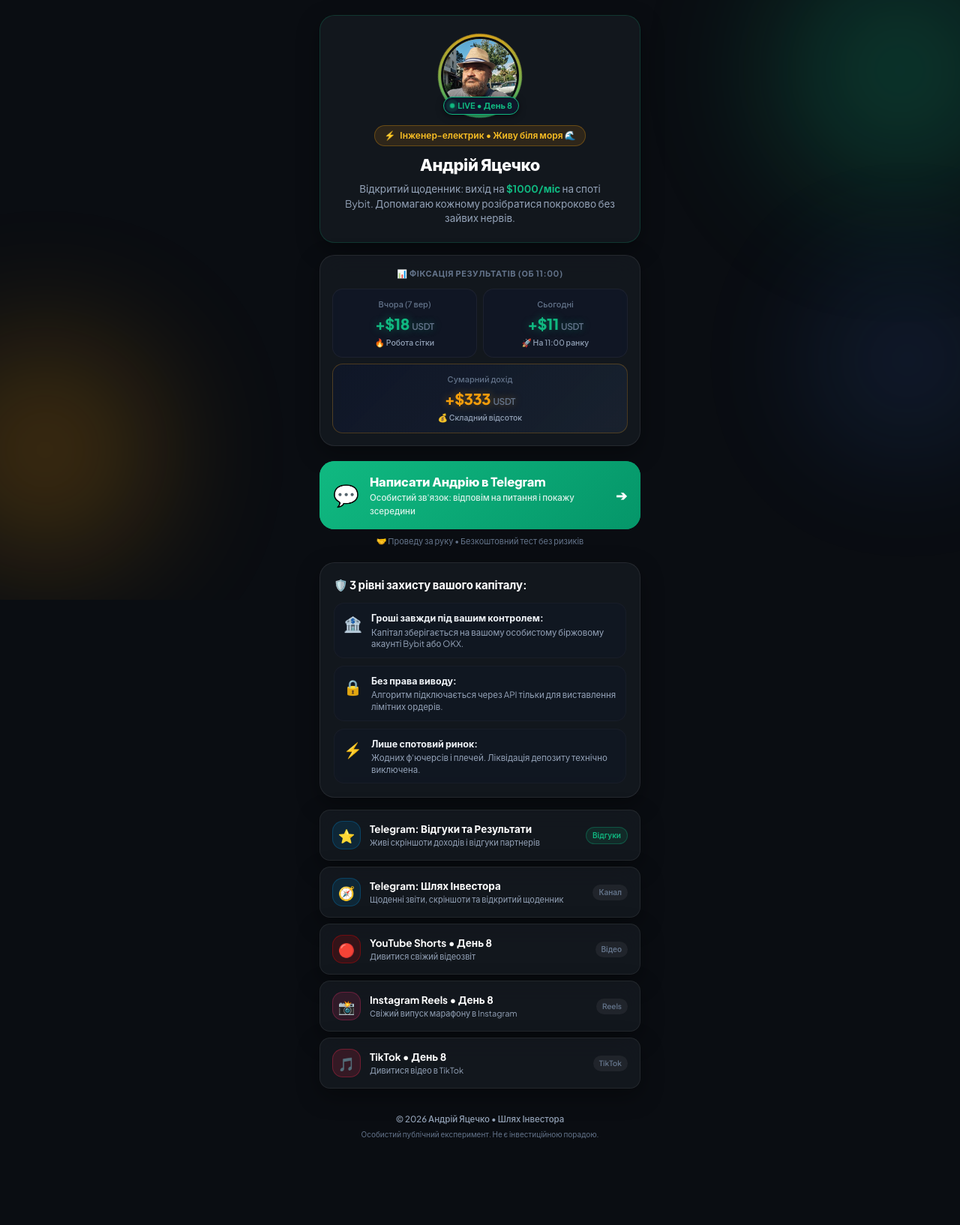
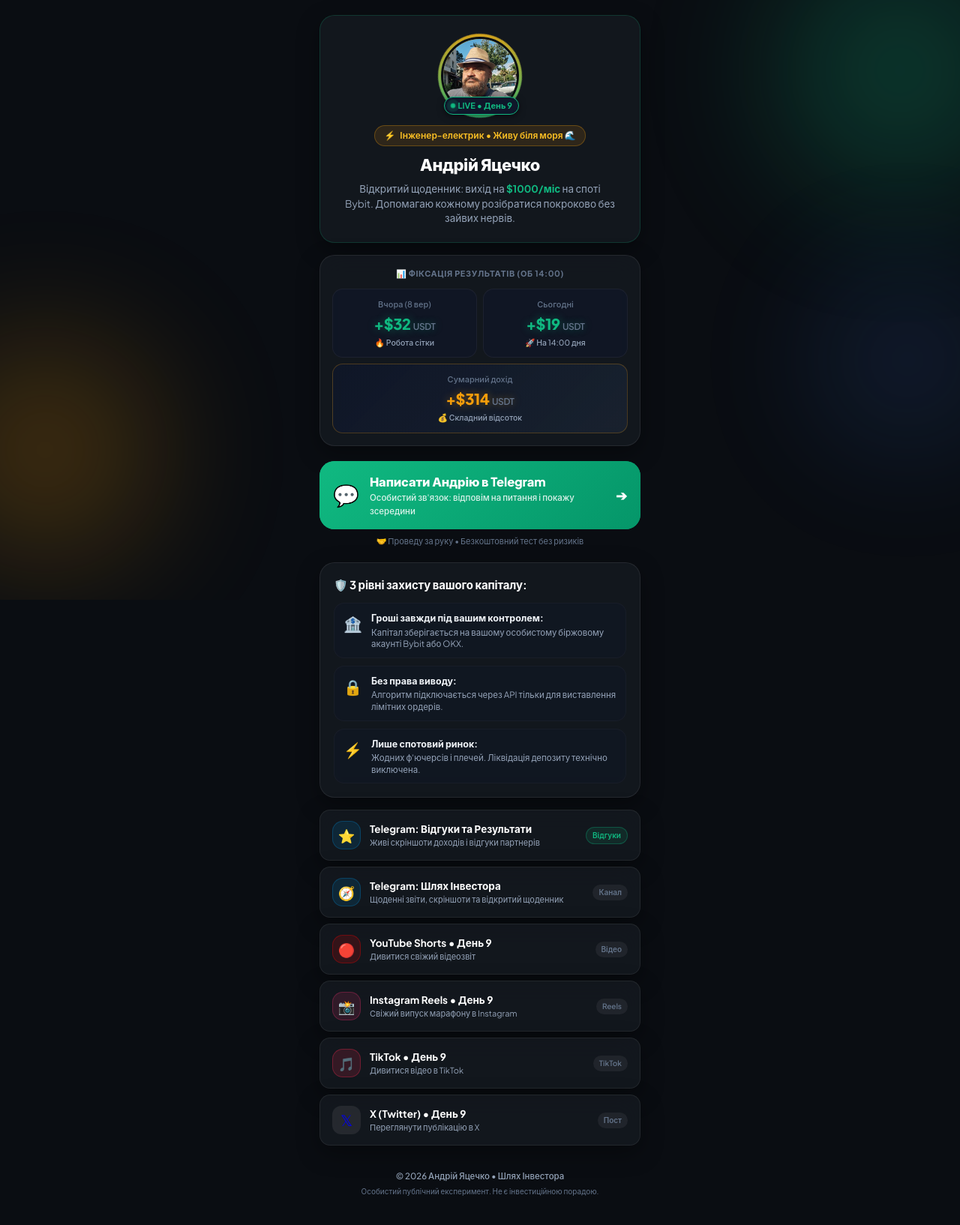
Before and after one commit to albahomelan-bot/cortex-marathon, a plain HTML site: page index.html in a window 1280 px wide. Shown: the whole page at 75% size. Before the commit the page ends 1561 px from the top, so only its background shows below. Drawn offline with Linux system fonts and the light colour scheme.

Commit message:
Update tracker to Day 9: fresh stats and video links (YouTube, IG Reels, TikTok, X)

```diff
--- a/index.html
+++ b/index.html
@@ -37,7 +37,7 @@
         <div class="avatar-ring"></div>
         <img src="assets/andrii_photo.jpg" alt="Андрій Яцечко" class="avatar-img">
         <span class="status-badge" title="Експеримент активний">
-          <span class="pulse-dot"></span> <span id="badge-status">LIVE • День 8</span>
+          <span class="pulse-dot"></span> <span id="badge-status">LIVE • День 9</span>
         </span>
       </div>
 
@@ -54,24 +54,24 @@
 
     <!-- 2. Live Stats Counter (Marathon Tracker) -->
     <section class="stats-section glass-card">
-      <div class="section-badge">📊 ФІКСАЦІЯ РЕЗУЛЬТАТІВ (<span id="stats-time-label">ОБ 11:00</span>)</div>
+      <div class="section-badge">📊 ФІКСАЦІЯ РЕЗУЛЬТАТІВ (<span id="stats-time-label">ОБ 14:00</span>)</div>
 
       <div class="stats-grid">
         <div class="stat-box">
-          <span class="stat-label">Вчора (<span id="stat-yesterday-date">7 вер</span>)</span>
-          <span class="stat-value text-green" id="stat-yesterday">+$18 <small>USDT</small></span>
+          <span class="stat-label">Вчора (<span id="stat-yesterday-date">8 вер</span>)</span>
+          <span class="stat-value text-green" id="stat-yesterday">+$32 <small>USDT</small></span>
           <span class="stat-sub">🔥 Робота сітки</span>
         </div>
 
         <div class="stat-box">
           <span class="stat-label">Сьогодні</span>
-          <span class="stat-value text-green" id="stat-today">+$11 <small>USDT</small></span>
-          <span class="stat-sub">🚀 На 11:00 ранку</span>
+          <span class="stat-value text-green" id="stat-today">+$19 <small>USDT</small></span>
+          <span class="stat-sub">🚀 На 14:00 дня</span>
         </div>
 
         <div class="stat-box stat-box-main">
           <span class="stat-label">Сумарний дохід</span>
-          <span class="stat-value text-gold" id="stat-total">+$333 <small>USDT</small></span>
+          <span class="stat-value text-gold" id="stat-total">+$314 <small>USDT</small></span>
           <span class="stat-sub">💰 Складний відсоток</span>
         </div>
       </div>
@@ -145,31 +145,40 @@
           <span class="link-badge">Канал</span>
         </a>
 
-        <a href="https://youtube.com/shorts/MtL_tXdC6u4?si=HnN4QFDCY7MKNUu_" target="_blank" rel="noopener" class="link-card glass-card">
+        <a href="https://youtube.com/shorts/G2PsCsQjNOg?si=D4C9TJCq_U3aLD3b" target="_blank" rel="noopener" class="link-card glass-card">
           <div class="link-icon yt-icon">🔴</div>
           <div class="link-info">
-            <span class="link-title">YouTube Shorts • День 8</span>
+            <span class="link-title">YouTube Shorts • День 9</span>
             <span class="link-desc">Дивитися свіжий відеозвіт</span>
           </div>
           <span class="link-badge">Відео</span>
         </a>
 
-        <a href="https://www.instagram.com/reel/DdBf8iVNjrp/?stkn=dzdudGprczg5aG83" target="_blank" rel="noopener" class="link-card glass-card">
+        <a href="https://www.instagram.com/reel/DdEVQoNNxPK/?stkn=OHphazhxa2pxZHJ6" target="_blank" rel="noopener" class="link-card glass-card">
           <div class="link-icon ig-icon">📸</div>
           <div class="link-info">
-            <span class="link-title">Instagram Reels • День 8</span>
+            <span class="link-title">Instagram Reels • День 9</span>
             <span class="link-desc">Свіжий випуск марафону в Instagram</span>
           </div>
           <span class="link-badge">Reels</span>
         </a>
 
-        <a href="https://vt.tiktok.com/ZSqhynWRM/" target="_blank" rel="noopener" class="link-card glass-card">
+        <a href="https://vt.tiktok.com/ZSqSbBgnk/" target="_blank" rel="noopener" class="link-card glass-card">
           <div class="link-icon tiktok-icon">🎵</div>
           <div class="link-info">
-            <span class="link-title">TikTok • День 8</span>
+            <span class="link-title">TikTok • День 9</span>
             <span class="link-desc">Дивитися відео в TikTok</span>
           </div>
           <span class="link-badge">TikTok</span>
+        </a>
+
+        <a href="https://x.com/AndrewIatsechko/status/2097676931500056666" target="_blank" rel="noopener" class="link-card glass-card">
+          <div class="link-icon" style="background: rgba(255, 255, 255, 0.08); border-radius: 12px; display: flex; align-items: center; justify-content: center; font-size: 1.25rem;">𝕏</div>
+          <div class="link-info">
+            <span class="link-title">X (Twitter) • День 9</span>
+            <span class="link-desc">Переглянути публікацію в X</span>
+          </div>
+          <span class="link-badge">Пост</span>
         </a>
       </div>
     </section>
--- a/stats.json
+++ b/stats.json
@@ -1,9 +1,9 @@
 {
-  "dayNumber": 8,
-  "dateLabel": "8 вересня",
-  "yesterdayDate": "7 вер",
-  "yesterdayProfit": "+$18",
-  "todayProfit": "+$11",
-  "totalProfit": "+$333",
+  "dayNumber": 9,
+  "dateLabel": "9 вересня",
+  "yesterdayDate": "8 вер",
+  "yesterdayProfit": "+$32",
+  "todayProfit": "+$19",
+  "totalProfit": "+$314",
   "status": "LIVE"
 }
```
